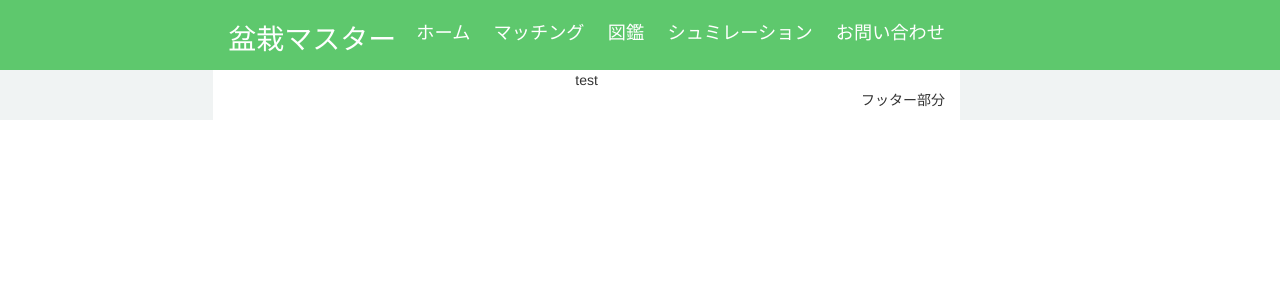
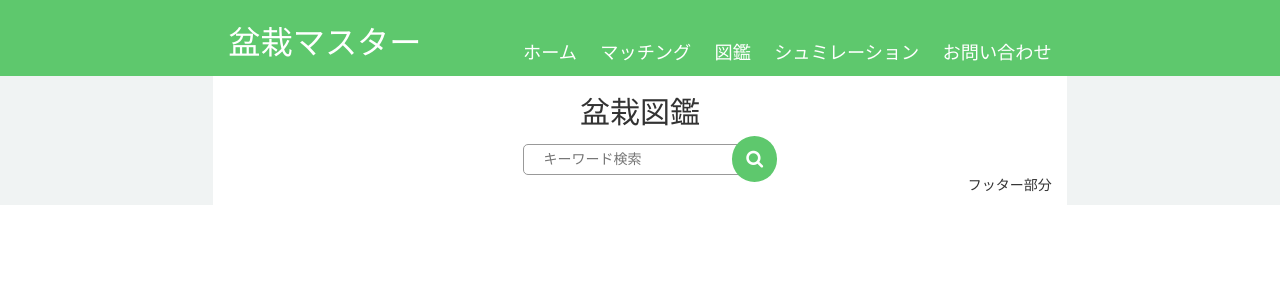
Before and after one commit to murajo/bonsaiMaster, a Flask app: page /bonsaibook in a window 1280 px wide. Shown: the top 300 px of the page. Run offline with Flask 2, Linux system fonts and the light colour scheme; some libraries are stand-ins or nearby versions.

Commit message:
検索窓追加

```diff
--- a/static/css/layout.css
+++ b/static/css/layout.css
@@ -1,3 +1,4 @@
+/* 共通レイアウト */
 .header {
     color:white;
     background-color:#5EC86D;
@@ -10,7 +11,7 @@ a {
     text-decoration: none !important;
 }
 .left {
-    font-size: 200%;
+    font-size: 230%;
     float: left;
 }
 .link-bar {
@@ -20,3 +21,36 @@ a {
 .back-white {
     background-color: white;
 }
+
+/* 検索フォーム */
+.search_container{
+    position: relative;
+    width:245px;
+    box-sizing: border-box;
+    margin-top: 15px;
+  }
+  .search_container input[type="text"]{
+    border: 1px solid #999;
+    padding: 3px 5px;
+    border-radius: 5px 0 0 5px;
+    height: 2.2em;
+    overflow: hidden;
+  }
+  .search_container input[type="text"]:focus {
+    outline: 0;
+  }
+  .search_container input[type="submit"]{
+    cursor: pointer;
+    font-family: FontAwesome;
+    font-size: 1.3em;
+    border: none;
+    background: #5EC86D;
+    color: #fff;
+    width: 2.5em;
+    height: 2.5em;
+    border-radius: 50%;
+    outline : none;
+    position: absolute;
+    top: -8px;
+    right: -15px;
+  }
--- a/templates/bonsaiBook.html
+++ b/templates/bonsaiBook.html
@@ -1,4 +1,8 @@
 {% extends "layout.html" %}
 {% block content %}
-test
+<h2>盆栽図鑑</h2>
+<form method="get" action="#" class="search_container">
+        <input type="text" size="25" placeholder="　キーワード検索">
+        <input type="submit" value="&#xf002">
+      </form>
 {% endblock %}
--- a/templates/layout.html
+++ b/templates/layout.html
@@ -3,6 +3,7 @@
 <head>
     <meta charset="utf-8"/>
     <link href="https://maxcdn.bootstrapcdn.com/bootstrap/3.3.5/css/bootstrap.min.css" rel="stylesheet">
+    <link rel="stylesheet" href="https://maxcdn.bootstrapcdn.com/font-awesome/4.4.0/css/font-awesome.min.css">
     <link rel="stylesheet" href="../static/css/layout.css" type="text/css">
 <title>{{ title }}</title>
 </head>
@@ -10,8 +11,8 @@
     <div class="container-fluid header">
         <div class="row">
             <div class="col-xs-2"></div>
-                <div class="col-xs-7"><br>
-                    <p class="left"><a href="/">盆栽マスター</a></p>
+            <div class="col-xs-8"><br>
+                <p class="left"><a href="/">盆栽マスター</a></p><br>
                 <p class=link-bar>
                     <a href="/">ホーム</a>
                     <a href="/matching">　マッチング</a>
@@ -20,13 +21,13 @@
                     <a href="/simulation">　お問い合わせ</a>
                 </p>
             </div>
-                <div class="col-xs-3"></div>
+            <div class="col-xs-2"></div>
         </div>
     </div>
 <div class="container-fluid contents-side">
     <div class="row">
         <div class="col-xs-2"></div>
-        <div class="col-xs-7 back-white">
+        <div class="col-xs-8 back-white">
                 <center>
 {% block content %}
 <!-- ここにメインコンテンツを書く -->
@@ -34,7 +35,7 @@
                     <div style="text-align : right"><p>フッター部分</p></div>
                 </center>
         </div>
-        <div class="col-xs-3"></div>
+        <div class="col-xs-2"></div>
     </div>
 </div>
 <script src="../static/js/bootstrap.min.js"></script>
```
Lines whose indentation alone changed are shown as unchanged.
